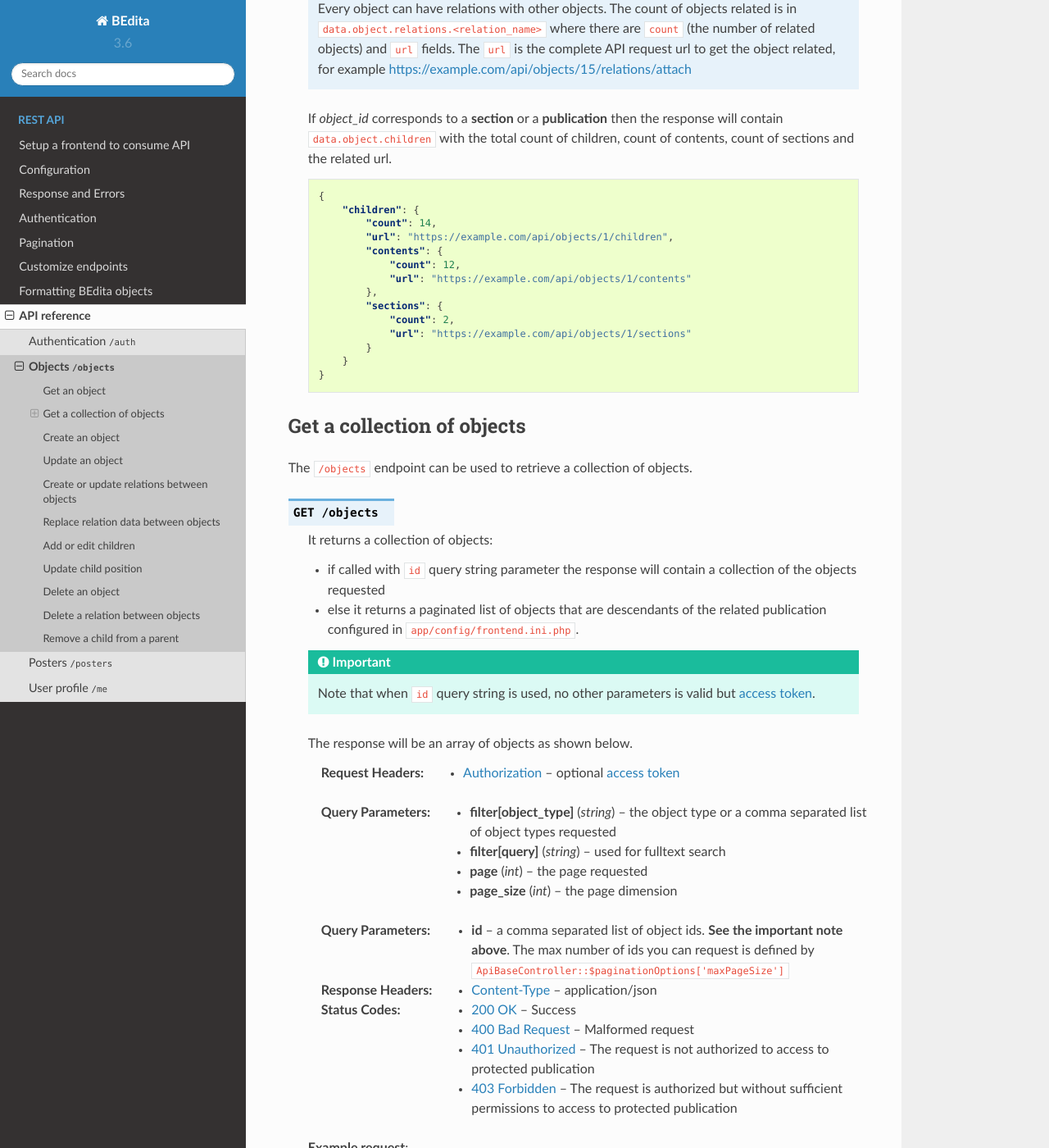
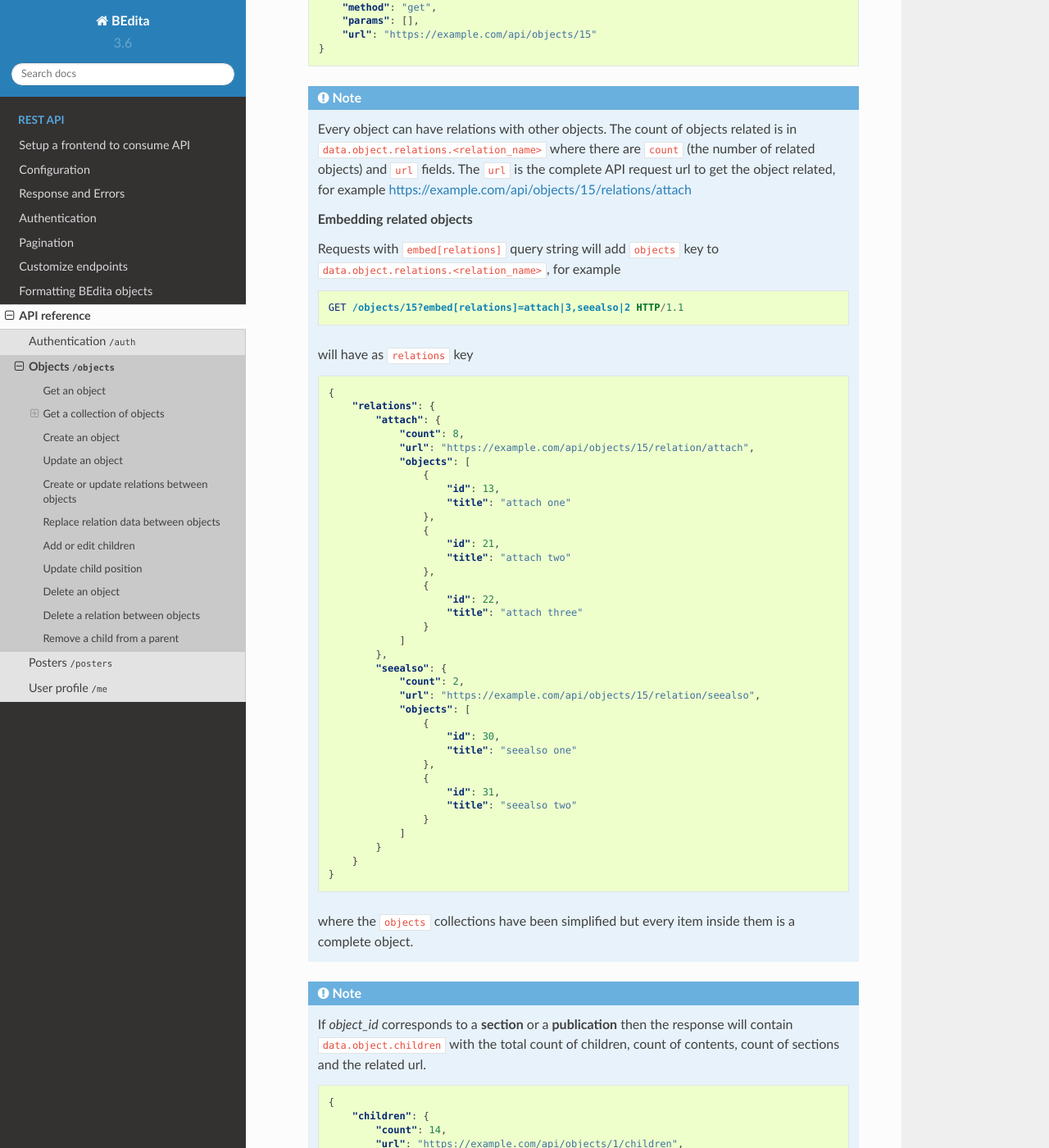
Before and after one commit to bedita/docs, a Sphinx documentation site: the page built from source/endpoints/objects.rst, in a window 1280 px wide and 1400 px high, scrolled down 2802 px. Shown: the whole window at 82% size. Built offline with Sphinx 7.4.7 and the Read the Docs theme 2.0.0, drawn with Linux system fonts in a browser that asks for light colours; some of the changed text lies outside the part shown.

Commit message:
#2 embed[relations]

```diff
--- a/source/endpoints/objects.rst
+++ b/source/endpoints/objects.rst
@@ -132,26 +132,83 @@ Get an object
         is the complete API request url to get the object related, for example
         https://example.com/api/objects/15/relations/attach
 
-    If *object_id* corresponds to a **section** or a **publication** then the
-    response will contain ``data.object.children`` with the total count of
-    children, count of contents, count of sections and the related url.
+        .. _embed-relations-example:
 
-    .. code-block:: json
+        **Embedding related objects**
 
-        {
-            "children": {
-                "count": 14,
-                "url": "https://example.com/api/objects/1/children",
-                "contents": {
-                    "count": 12,
-                    "url": "https://example.com/api/objects/1/contents"
-                },
-                "sections": {
-                    "count": 2,
-                    "url": "https://example.com/api/objects/1/sections"
+        Requests with ``embed[relations]`` query string will add
+        ``objects`` key to ``data.object.relations.<relation_name>``, for example
+
+        .. code-block:: http
+
+            GET /objects/15?embed[relations]=attach|3,seealso|2 HTTP/1.1
+
+        will have as ``relations`` key
+
+        .. code-block:: json
+
+            {
+                "relations": {
+                    "attach": {
+                        "count": 8,
+                        "url": "https://example.com/api/objects/15/relation/attach",
+                        "objects": [
+                            {
+                                "id": 13,
+                                "title": "attach one"
+                            },
+                            {
+                                "id": 21,
+                                "title": "attach two"
+                            },
+                            {
+                                "id": 22,
+                                "title": "attach three"
+                            }
+                        ]
+                    },
+                    "seealso": {
+                        "count": 2,
+                        "url": "https://example.com/api/objects/15/relation/seealso",
+                        "objects": [
+                            {
+                                "id": 30,
+                                "title": "seealso one"
+                            },
+                            {
+                                "id": 31,
+                                "title": "seealso two"
+                            }
+                        ]
+                    }
                 }
             }
-        }
+
+        where the ``objects`` collections have been simplified but every item
+        inside them is a complete object.
+
+    .. note::
+
+        If *object_id* corresponds to a **section** or a **publication** then the
+        response will contain ``data.object.children`` with the total count of
+        children, count of contents, count of sections and the related url.
+
+        .. code-block:: json
+
+            {
+                "children": {
+                    "count": 14,
+                    "url": "https://example.com/api/objects/1/children",
+                    "contents": {
+                        "count": 12,
+                        "url": "https://example.com/api/objects/1/contents"
+                    },
+                    "sections": {
+                        "count": 2,
+                        "url": "https://example.com/api/objects/1/sections"
+                    }
+                }
+            }
 
 Get a collection of objects
 ---------------------------
--- a/source/fragments/query_string_objects.rst
+++ b/source/fragments/query_string_objects.rst
@@ -1,5 +1,10 @@
 :query string filter[object_type]: the object type or a comma separated list of
     object types requested
 :query string filter[query]: used for fulltext search
+:query string embed[relations]: used for embedding related objects in ``relations`` key.
+    For example ``embed[relations]=attach|3,seealso|2`` will embed 3 objects related by "attach"
+    and 2 related by "seealso" to main object. If no number is specified then only one relation
+    will be embed i.e. ``embed[relations]=poster`` is the same of ``embed[relations]=poster|1``.
+    See the :ref:`example <embed-relations-example>`.
 :query int page: the page requested
 :query int page_size: the page dimension
```
